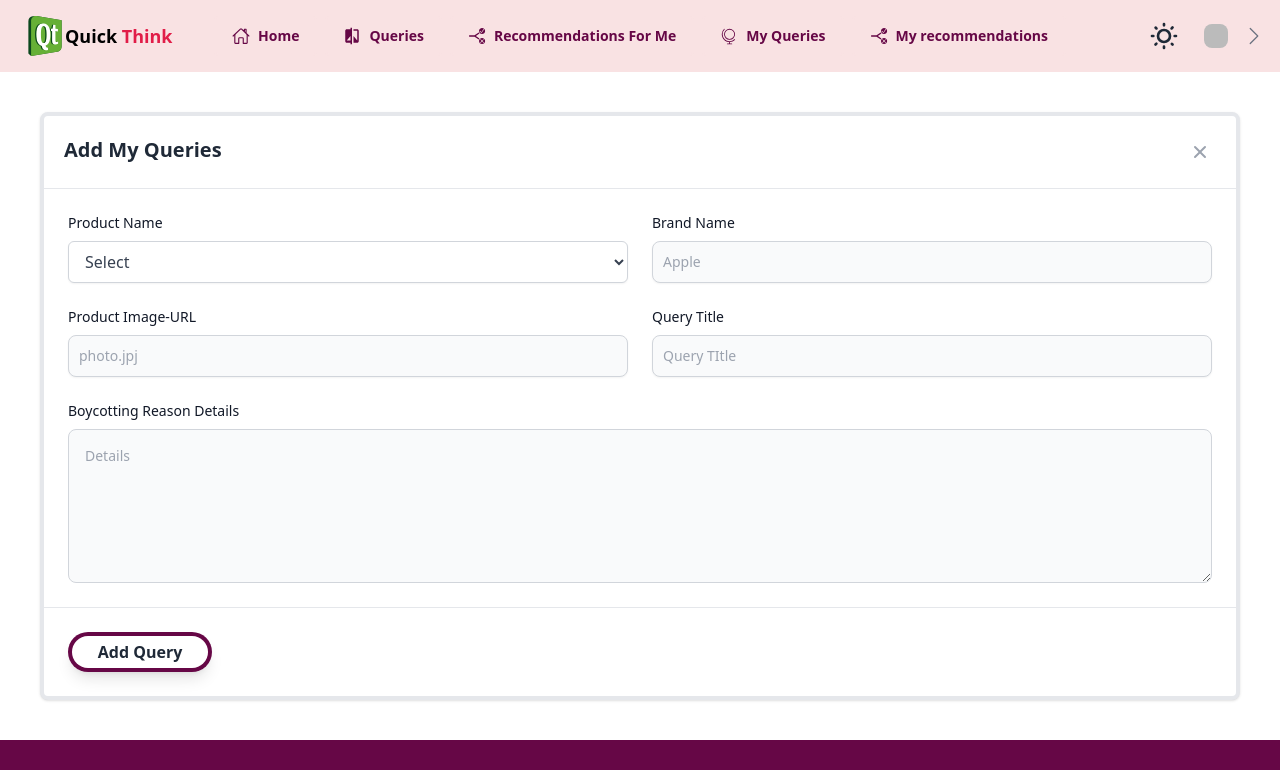
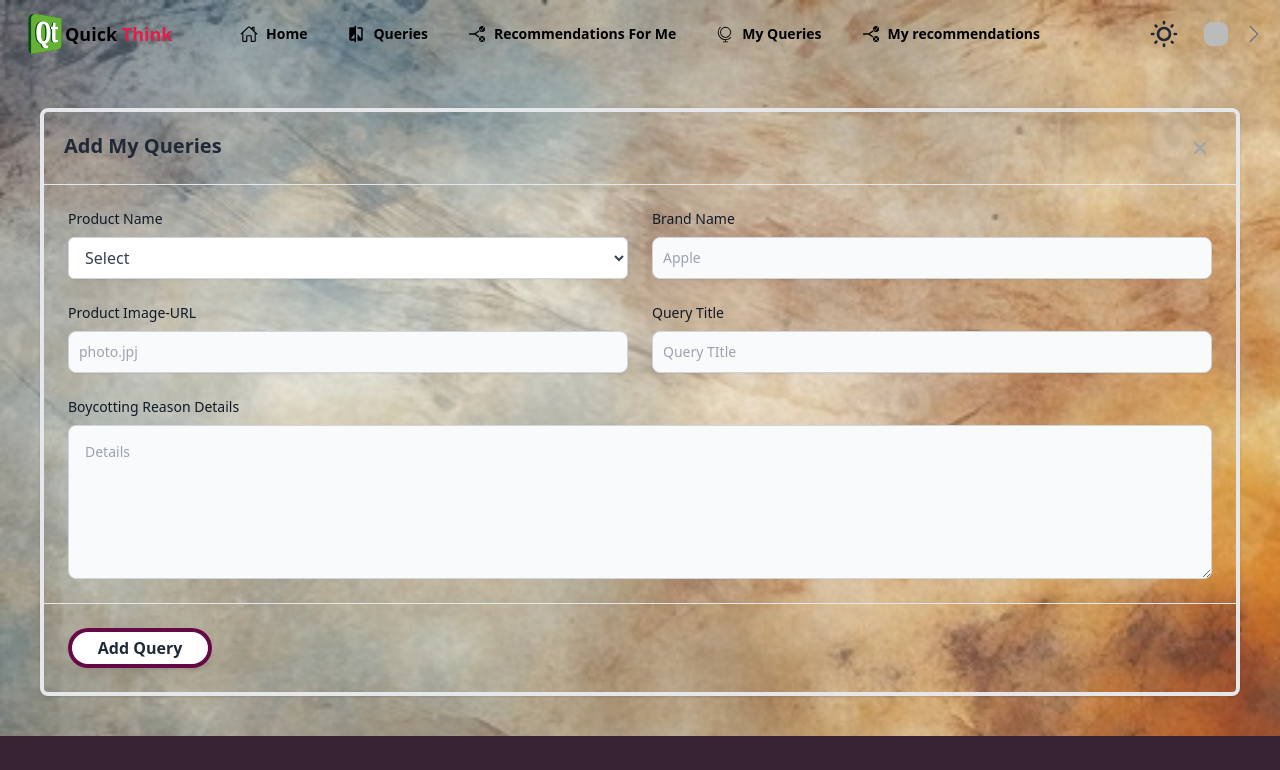
Before and after one commit to sakhawat-code-info/Options-Knock-Project-2, a React (Vite) app: page /addQueries in a window 1280 px wide. Shown: the top 770 px of the page. Built offline with nearby package versions, Linux system fonts and the light colour scheme; no server answers; sample sign-in values are in the browser's storage.

Commit message:
all color changed

```diff
--- a/src/Layout/Root.jsx
+++ b/src/Layout/Root.jsx
@@ -2,11 +2,23 @@
 import Navbar from "../Components/Navbar";
 import Footer from "../Components/Footer";
 import { Outlet } from "react-router-dom";
-
+import background from '../assets/background.jpg'
 
 const Root = () => {
     return (
-        <div>
+        <div className=" max-w-[1920px] lg:w-[90%] w-[98%] mx-auto font-mont"
+            style={{
+                backgroundImage: `url(${background})`,
+                backgroundSize: "cover",
+                backgroundPosition: "center",
+                backgroundRepeat: "no-repeat",
+
+                width: "100%",
+            }}>
+
+
+
+
             <Navbar />
 
             <div className="min-h-[calc(100vh-520.667px)]">
--- a/src/Pages/AddQueriesPage.jsx
+++ b/src/Pages/AddQueriesPage.jsx
@@ -70,7 +70,7 @@ const AddQueriesPage = () => {
 
     return (
         <div>
-            <div className="bg-white border-4 rounded-lg shadow relative m-10">
+            <div className=" border-4 rounded-lg shadow relative m-10">
                 <form onSubmit={handleAddQuery}>
                     <div className="flex items-start justify-between p-5 border-b rounded-t">
                         <h3 className="text-xl font-semibold">
--- a/src/components/Footer.jsx
+++ b/src/components/Footer.jsx
@@ -5,7 +5,7 @@ import logo from '../assets/logo.svg';
 
 const Footer = () => {
     return (
-        <div className="mt-8 bg-[#660746] pt-9 text-black">
+        <div className="mt-8 bg-[#382335] pt-9 text-black">
             <div className="mx-auto w-full max-w-[1166px] px-4 xl:px-0">
 
                 <div className="flex flex-col justify-center  lg:justify-between sm:px-[18px] md:flex-row md:px-10">
--- a/src/components/Navbar.jsx
+++ b/src/components/Navbar.jsx
@@ -29,13 +29,6 @@ const Navbar = () => {
 
 
 
-
-
-
-
-
-
-
     const { user, loggingOut } = UseAuth();
 
     const handleLoggingOut = () => {
@@ -52,7 +45,7 @@ const Navbar = () => {
     const navLink = (
         <>
             <li>
-                <NavLink to="/" className={({ isActive }) => (isActive ? "border-2 border-[#660746] text-[#660746] font-extrabold" : "relative border-2 border-[#F9E2E3]  rounded px-4 py-2 inline cursor-pointer font-extrabold text-[#660746] before:bg-[#660746] hover:rounded-b-none before:absolute before:-bottom-0 before:-left-0  before:block before:h-[3px] before:w-full before:origin-bottom-right before:scale-x-0 before:transition before:duration-300 before:ease-in-out hover:before:origin-bottom-left hover:before:scale-x-100 ")}>
+                <NavLink to="/" className={({ isActive }) => (isActive ? "bg-[#382335] text-white font-extrabold" : "relative  rounded px-4 py-2 inline cursor-pointer font-extrabold text-black before:bg-[#382335] hover:rounded-b-none before:absolute before:-bottom-0 before:-left-0  before:block before:h-[3px] before:w-full before:origin-bottom-right before:scale-x-0 before:transition before:duration-300 before:ease-in-out hover:before:origin-bottom-left hover:before:scale-x-100 ")}>
                     <div className="flex items-center justify-center gap-2">
                         <IoHomeOutline size={18} />
                         <span>Home</span>
@@ -60,7 +53,7 @@ const Navbar = () => {
                 </NavLink>
             </li>
             <li>
-                <NavLink to="/queries" className={({ isActive }) => (isActive ? "border-2 border-[#660746] text-[#660746] font-extrabold" : "relative border-2 border-[#F9E2E3]  rounded px-4 py-2 inline cursor-pointer font-extrabold text-[#660746] before:bg-[#660746] hover:rounded-b-none before:absolute before:-bottom-0 before:-left-0  before:block before:h-[3px] before:w-full before:origin-bottom-right before:scale-x-0 before:transition before:duration-300 before:ease-in-out hover:before:origin-bottom-left hover:before:scale-x-100 ")}>
+                <NavLink to="/queries" className={({ isActive }) => (isActive ? "bg-[#382335] text-white font-extrabold" : "relative  rounded px-4 py-2 inline cursor-pointer font-extrabold text-black before:bg-[#382335] hover:rounded-b-none before:absolute before:-bottom-0 before:-left-0  before:block before:h-[3px] before:w-full before:origin-bottom-right before:scale-x-0 before:transition before:duration-300 before:ease-in-out hover:before:origin-bottom-left hover:before:scale-x-100 ")}>
                     <div className="flex items-center justify-center gap-2">
                         <MdCompare size={18} />
                         <span>Queries</span>
@@ -71,7 +64,7 @@ const Navbar = () => {
             {
                 user && <>
                     <li>
-                        <NavLink to="/recommendationsForMe" className={({ isActive }) => (isActive ? "border-2 border-[#660746] text-[#660746] font-extrabold" : "relative border-2 border-[#F9E2E3]  rounded px-4 py-2 inline cursor-pointer font-extrabold text-[#660746] before:bg-[#660746] hover:rounded-b-none before:absolute before:-bottom-0 before:-left-0  before:block before:h-[3px] before:w-full before:origin-bottom-right before:scale-x-0 before:transition before:duration-300 before:ease-in-out hover:before:origin-bottom-left hover:before:scale-x-100 ")}>
+                        <NavLink to="/recommendationsForMe" className={({ isActive }) => (isActive ? "bg-[#382335] text-white font-extrabold" : "relative  rounded px-4 py-2 inline cursor-pointer font-extrabold text-black before:bg-[#382335] hover:rounded-b-none before:absolute before:-bottom-0 before:-left-0  before:block before:h-[3px] before:w-full before:origin-bottom-right before:scale-x-0 before:transition before:duration-300 before:ease-in-out hover:before:origin-bottom-left hover:before:scale-x-100 ")}>
                             <div className="flex items-center justify-center gap-2">
                                 <GiChoice size={18} />
                                 <span>Recommendations For Me</span>
@@ -79,7 +72,7 @@ const Navbar = () => {
                         </NavLink>
                     </li>
                     <li>
-                        <NavLink to="/myQueries" className={({ isActive }) => (isActive ? "border-2 border-[#660746] text-[#660746] font-extrabold" : "relative border-2 border-[#F9E2E3]  rounded px-4 py-2 inline cursor-pointer font-extrabold text-[#660746] before:bg-[#660746] hover:rounded-b-none before:absolute before:-bottom-0 before:-left-0  before:block before:h-[3px] before:w-full before:origin-bottom-right before:scale-x-0 before:transition before:duration-300 before:ease-in-out hover:before:origin-bottom-left hover:before:scale-x-100 ")}>
+                        <NavLink to="/myQueries" className={({ isActive }) => (isActive ? "bg-[#382335] text-white font-extrabold" : "relative  rounded px-4 py-2 inline cursor-pointer font-extrabold text-black before:bg-[#382335] hover:rounded-b-none before:absolute before:-bottom-0 before:-left-0  before:block before:h-[3px] before:w-full before:origin-bottom-right before:scale-x-0 before:transition before:duration-300 before:ease-in-out hover:before:origin-bottom-left hover:before:scale-x-100 ")}>
                             <div className="flex items-center justify-center gap-2">
                                 <PiGlobeStandLight size={18} />
                                 <span>My Queries</span>
@@ -87,7 +80,7 @@ const Navbar = () => {
                         </NavLink>
                     </li>
                     <li>
-                        <NavLink to="/myRecommendations" className={({ isActive }) => (isActive ? "border-2 border-[#660746] text-[#660746] font-extrabold" : "relative border-2 border-[#F9E2E3]  rounded px-4 py-2 inline cursor-pointer font-extrabold text-[#660746] before:bg-[#660746] hover:rounded-b-none before:absolute before:-bottom-0 before:-left-0  before:block before:h-[3px] before:w-full before:origin-bottom-right before:scale-x-0 before:transition before:duration-300 before:ease-in-out hover:before:origin-bottom-left hover:before:scale-x-100 ")}>
+                        <NavLink to="/myRecommendations" className={({ isActive }) => (isActive ? "bg-[#382335] text-white font-extrabold" : "relative  rounded px-4 py-2 inline cursor-pointer font-extrabold text-black before:bg-[#382335] hover:rounded-b-none before:absolute before:-bottom-0 before:-left-0  before:block before:h-[3px] before:w-full before:origin-bottom-right before:scale-x-0 before:transition before:duration-300 before:ease-in-out hover:before:origin-bottom-left hover:before:scale-x-100 ")}>
                             <div className="flex items-center justify-center gap-2">
                                 <GiChoice size={18} />
                                 <span>My recommendations</span>
@@ -101,10 +94,10 @@ const Navbar = () => {
 
         </>
     );
-    // bg-[#F9E2E3]
+
     return (
         <div>
-            <div className="navbar bg-[#F9E2E3] ">
+            <div className="navbar  ">
                 <div className="navbar-start">
                     <div className="dropdown">
                         <div tabIndex={0} role="button" className="btn btn-ghost lg:hidden">
--- a/src/components/OurFeatures.jsx
+++ b/src/components/OurFeatures.jsx
@@ -2,7 +2,7 @@
 const OurFeatures = () => {
     return (
         <div>
-            <div className="max-w-5xl mx-auto text-[#333] font-[sans-serif] p-4 mt-10 md:my-14 ">
+            <div className="max-w-5xl mx-auto text-[#333] font-[sans-serif] p-4 mt-10 md:my-14">
                 <div className="text-center max-w-2xl mx-auto">
                     <h2 className="text-xl font-extrabold text-center mb-4">Our Exclusive Features</h2>
                     <p className="text-sm">Unlock a world of possibilities with our exclusive features. Explore how our unique offerings can transform your journey and empower you to achieve more.</p>
@@ -10,7 +10,7 @@ const OurFeatures = () => {
                 <div className="mt-16">
                     <div className="grid md:grid-cols-2 items-center gap-16">
                         <div>
-                            <img src="https://readymadeui.com/image-1.webp" className="w-full object-contain rounded-md shadow-[0_14px_40px_-11px_rgba(93,96,127,0.2)]" />
+                            <img src="https://readymadeui.com/image-1.webp" className="w-full object-contain rounded-md shadow-2xl" />
                         </div>
                         <div>
                             <h3 className="text-2xl font-extrabold mb-4">Customization</h3>
@@ -29,7 +29,7 @@ const OurFeatures = () => {
                             </button>
                         </div>
                         <div>
-                            <img src="https://readymadeui.com/contact.webp" className="w-full object-contain rounded-md shadow-[0_14px_40px_-11px_rgba(93,96,127,0.2)]" />
+                            <img src="https://readymadeui.com/contact.webp" className="w-full object-contain rounded-md shadow-2xl" />
                         </div>
                     </div>
                 </div>
--- a/src/components/OurNewsLetters.jsx
+++ b/src/components/OurNewsLetters.jsx
@@ -6,7 +6,7 @@ const OurNewsLetters = () => {
                 <div className="max-w-6xl mx-auto text-center text-white">
                     <h2 className="md:text-5xl text-4xl font-extrabold mb-6">Join Our Exclusive Newsletter</h2>
                     <p className="text-xl text-gray-300">Be part of our elite community. Get VIP access to curated content, early product releases, and special promotions.</p>
-                    <div className="bg-white shadow-lg rounded-lg p-8 mt-12 flex flex-col md:flex-row items-center justify-center">
+                    <div className="bg-slate-200 shadow-lg rounded-lg p-8 mt-12 flex flex-col md:flex-row items-center justify-center">
                         <input type="email" placeholder="Enter your email" className="w-full md:w-96 bg-transparent border-b-2 border-[#a91079] py-3 px-4 text-[#2e0249] text-base focus:outline-none placeholder-[#a91079] placeholder-opacity-70" />
                         <button className="max-md:mt-6 md:ml-4 bg-[#a91079] hover:bg-[#680871] text-white font-semibold py-3 px-6 rounded hover:shadow-md hover:transform hover:scale-105 focus:outline-none">
                             Get Started
--- a/src/components/OurTrastedusers.jsx
+++ b/src/components/OurTrastedusers.jsx
@@ -3,12 +3,12 @@
 const OurTrastedusers = () => {
     return (
         <div>
-            <div className="bg-white py-16 sm:py-20">
+            <div className=" py-16 sm:py-20">
                 <div className="mx-auto max-w-7xl px-6 lg:px-8">
                     <div className="mx-auto max-w-2xl lg:max-w-none">
                         <div className="text-center">
                             <h2 className="text-3xl font-bold tracking-tight text-gray-900 sm:text-4xl">Empowering Businesses Globally</h2>
-                            <p className="mt-4 text-lg leading-8 text-gray-600">
+                            <p className="mt-4 text-lg leading-8 text-gray-900">
                                 It is a mission that goes beyond geographical boundaries. In today is interconnected world, businesses face opportunities and challenges on a global scale. From startups to multinational corporations, the need to expand and thrive in diverse markets has never been more crucial.
                             </p>
                         </div>
```
Also changed, not shown: src/Pages/QueriesPage.jsx (+6 -11 lines), src/assets/background.jpg (added), 1 other file (tests, documents, lock files or other folders).
